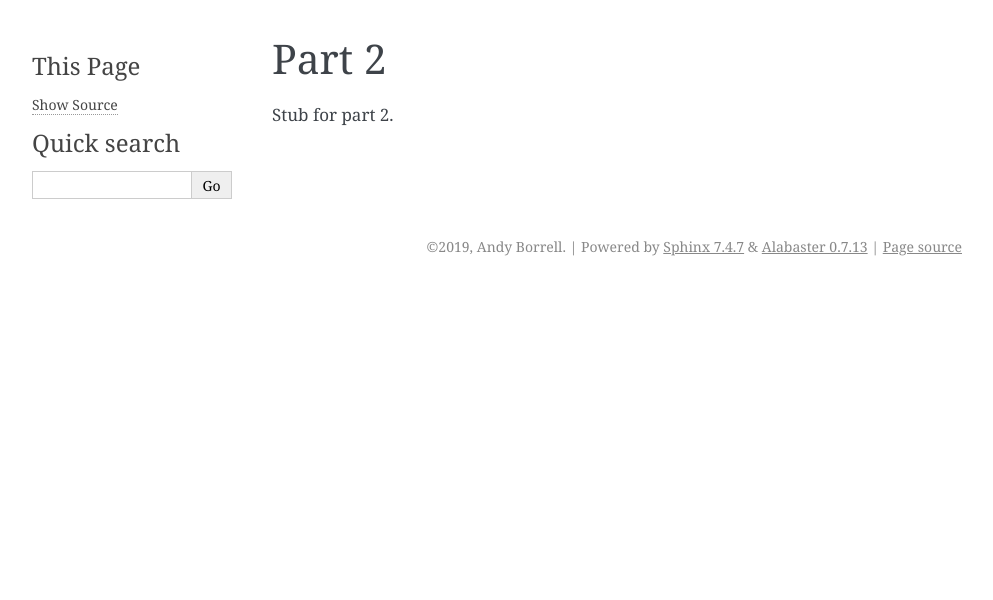
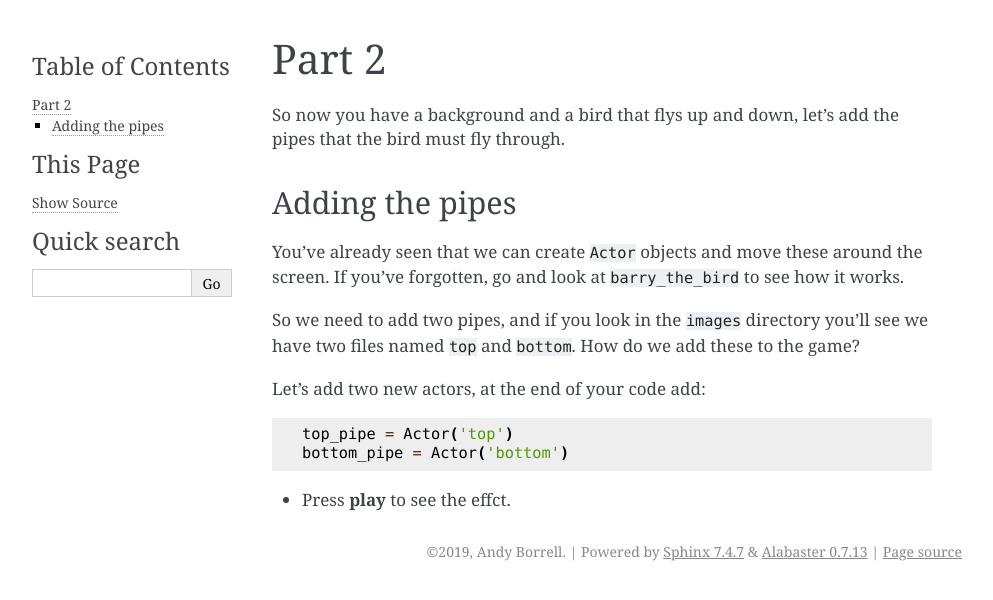
Before and after one commit to andyborrell/pygamezero_bird, a Sphinx documentation site: the page built from docs/source/part2.rst, in a window 1280 px wide. Shown: the top 600 px of the page, without its empty margins (148-1141 px from the left). Built offline with Sphinx 7.4.7, drawn with Linux system fonts in a browser that asks for light colours.

Commit message:
First bits of part 2

```diff
--- a/docs/source/part1.rst
+++ b/docs/source/part1.rst
@@ -219,3 +219,9 @@ If you have still have time today, then have a go at these extra challenges:
 *- Make it so that when a bird goes off the edge of the screen, it comes back on the other side.  Hint: ask a mentor how to add an* **if** *statement*
 
 *- Make it so that clicking the mouse makes the bird get faster each time*
+
+
+Ready for Part 2?
+-----------------
+
+Go to `Part 2 <part2.rst>`.
--- a/docs/source/part2.rst
+++ b/docs/source/part2.rst
@@ -3,4 +3,21 @@
 Part 2
 ======
 
-Stub for part 2.
+So now you have a background and a bird that flys up and down, let's add the pipes that the bird must fly through.
+
+
+Adding the pipes
+----------------
+
+You've already seen that we can create :code:`Actor` objects and move these around the screen. If you've forgotten, go and look at :code:`barry_the_bird` to see how it works.
+
+So we need to add two pipes, and if you look in the :code:`images` directory you'll see we have two files named :code:`top` and :code:`bottom`. How do we add these to the game?
+
+Let's add two new actors, at the end of your code add:
+
+.. code:: python
+
+   top_pipe = Actor('top')
+   bottom_pipe = Actor('bottom')
+
+- Press **play** to see the effct.
```
